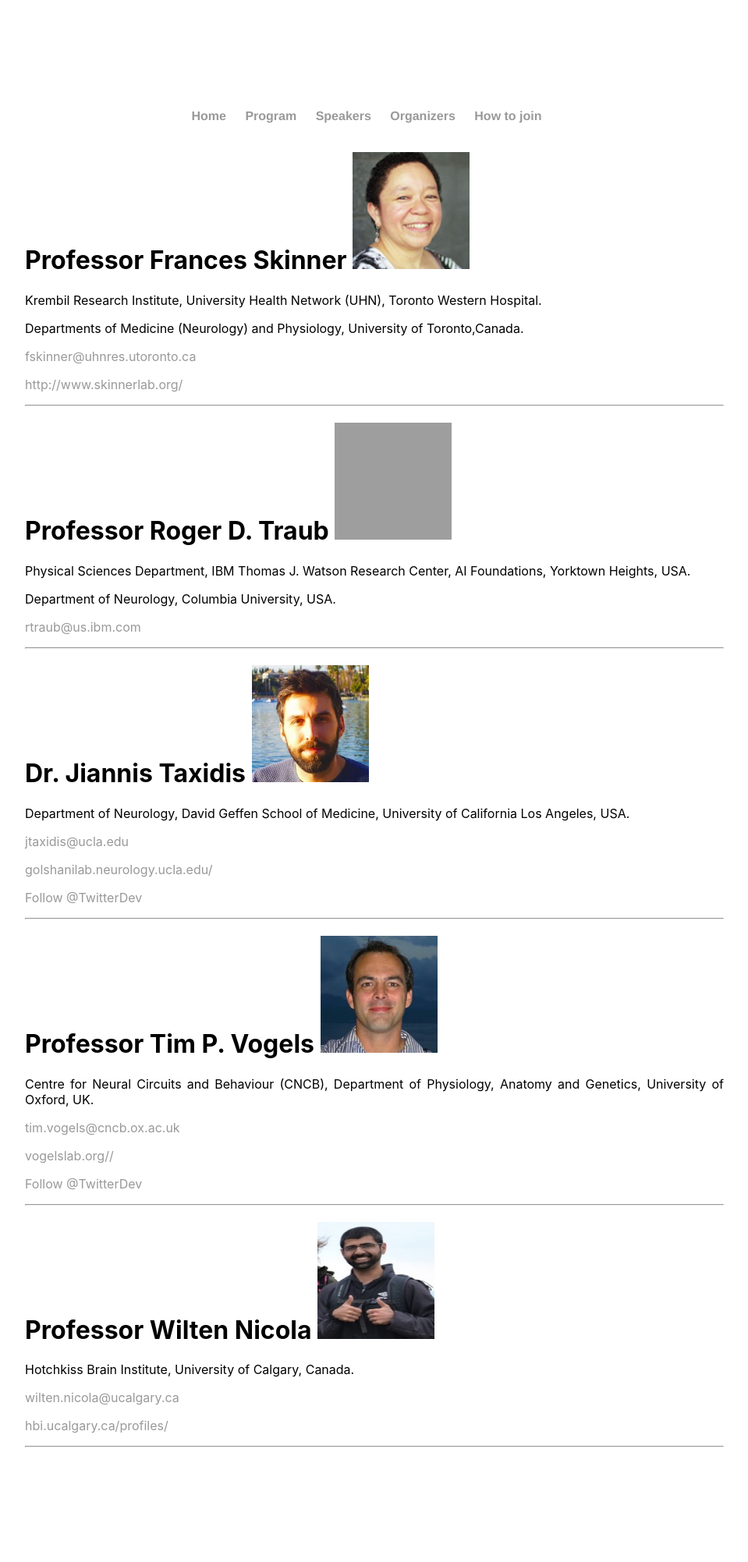
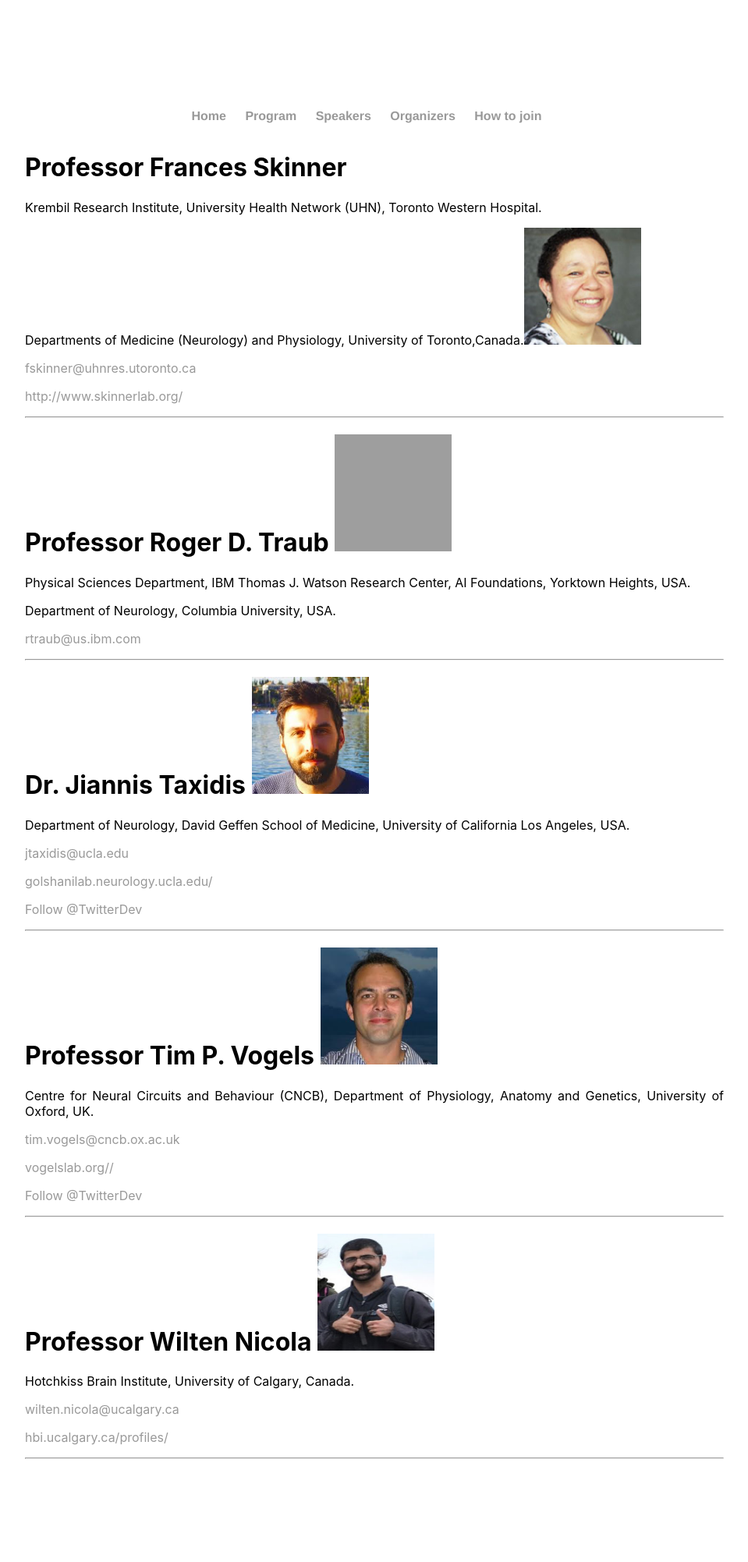
Before and after one commit to spirosChv/ocns2021interneurons, a Jekyll site: the page built from speakers/index.html, in a window 1280 px wide. Shown: the whole page at 78% size, without its empty margins (160-1119 px from the left). Built offline with Jekyll 4.4.1, drawn with Linux system fonts in a browser that asks for light colours; comment, search, counter and statistics services are not loaded; grey boxes are pictures that could not be loaded.

Commit message:
Update index.html

```diff
--- a/speakers/index.html
+++ b/speakers/index.html
@@ -5,9 +5,9 @@
 
 <div class="blurb">
 
-      <h1 style="fonts-size: 16px"> Professor Frances Skinner <img src="../figures/skinner.jpeg" alt="skinner" width="150" height="150"> </h1>
+      <h1 style="fonts-size: 16px"> Professor Frances Skinner  </h1>
 	<p> Krembil Research Institute, University Health Network (UHN), Toronto Western Hospital.</p>
-	<p> Departments of Medicine (Neurology) and Physiology, University of Toronto,Canada.</p>
+	<p> Departments of Medicine (Neurology) and Physiology, University of Toronto,Canada.<img src="../figures/skinner.jpeg" alt="skinner" width="150" height="150"></p>
 	<p> <a href="mailto:fskinner@uhnres.utoronto.ca">fskinner@uhnres.utoronto.ca</a></p>
 	<p> <a href="http://www.skinnerlab.org/">http://www.skinnerlab.org/</a></p>
 
```
